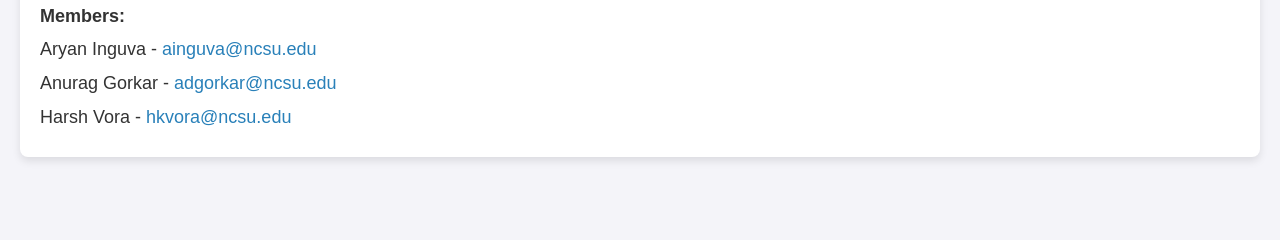
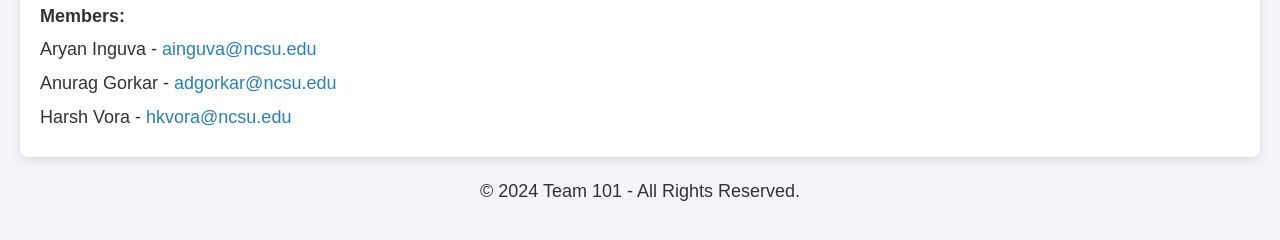
Before and after one commit to CSC510SEFALL2024/Homework-5, a plain HTML site: page index.html in a window 1280 px wide. Shown: the part 152-392 px from the top of the page. Drawn offline with Linux system fonts and the light colour scheme.

Commit message:
adding footer to index.html

```diff
--- a/index.html
+++ b/index.html
@@ -42,5 +42,10 @@
         <p>Anurag Gorkar - <a href="mailto:adgorkar@ncsu.edu" class="email">adgorkar@ncsu.edu</a></p>
         <p>Harsh Vora - <a href="mailto:hkvora@ncsu.edu" class="email">hkvora@ncsu.edu</a></p>
     </div>
+
+    <footer style="text-align: center; margin-top: 20px;">
+    <p>&copy; 2024 Team 101 - All Rights Reserved.</p>
+    </footer>
+
 </body>
 </html>
```
